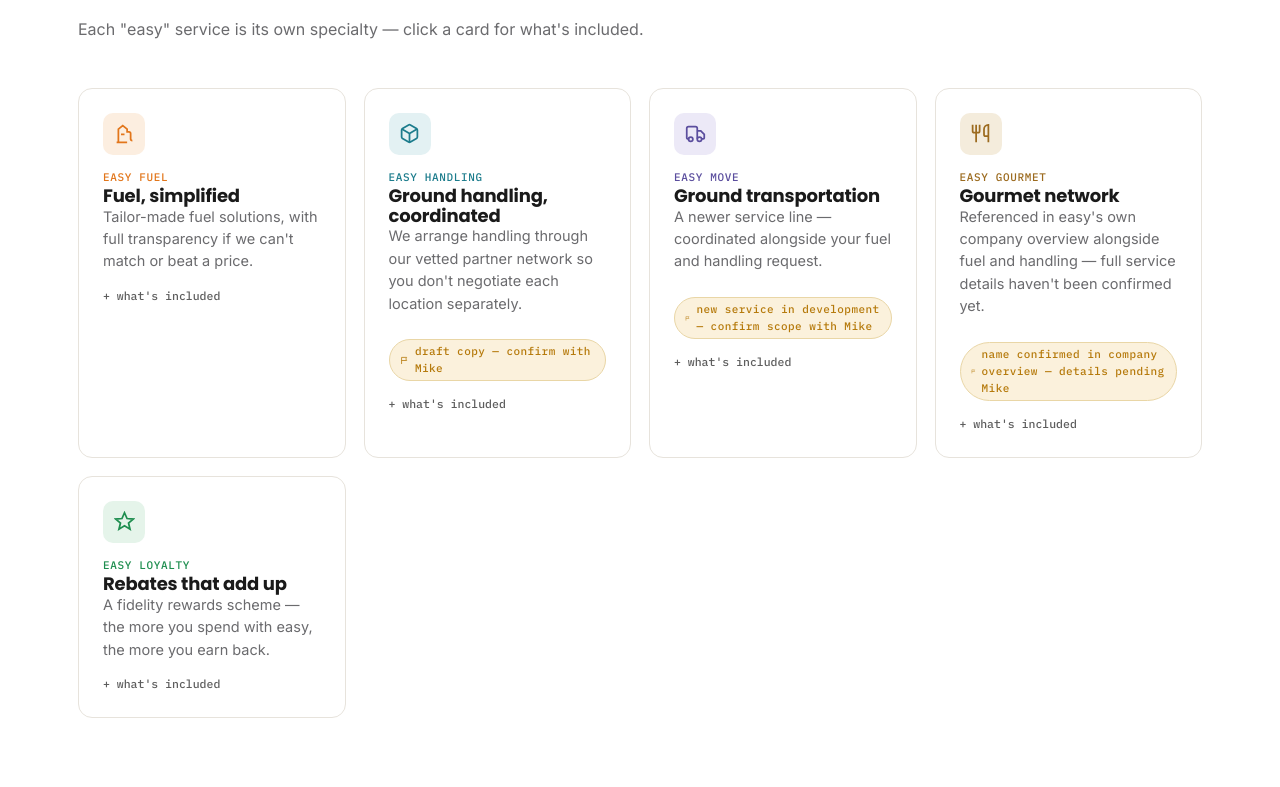
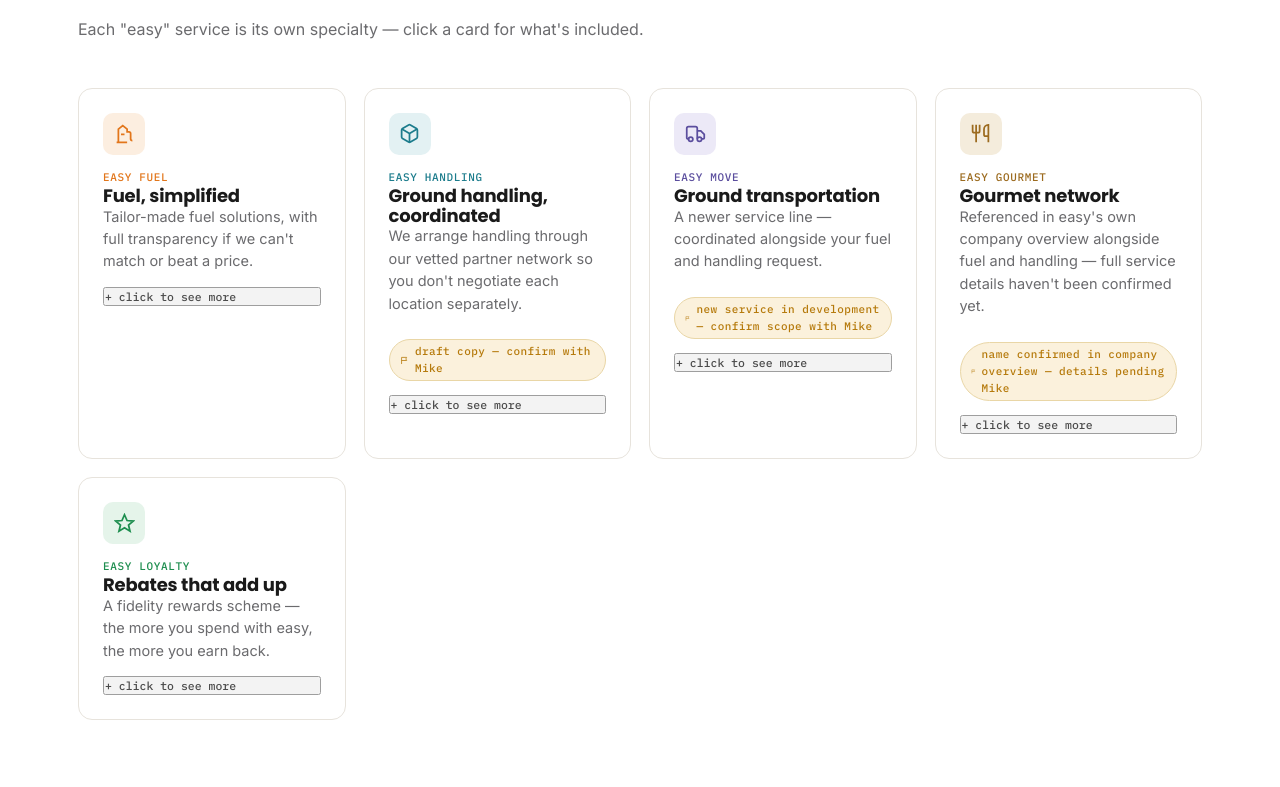
Before and after one commit to BrianL577/ProjectEasy, a Next.js app: page / in a window 1280 px wide. Shown: the part 1998-2785 px from the top of the page. Built offline with nearby package versions, Linux system fonts and the light colour scheme.

Commit message:
Update ServiceCard.tsx

```diff
--- a/components/ServiceCard.tsx
+++ b/components/ServiceCard.tsx
@@ -45,12 +45,6 @@ export default function ServiceCard({ service }: { service: Service }) {
     <div
       className={`svc-card ${open ? "open" : ""}`}
       data-tag={service.tag}
-      onClick={() => setOpen((v) => !v)}
-      role="button"
-      tabIndex={0}
-      onKeyDown={(e) => {
-        if (e.key === "Enter" || e.key === " ") setOpen((v) => !v);
-      }}
     >
       <div className="svc-icon">{ICONS[service.tag]}</div>
       <div>
@@ -61,7 +55,13 @@ export default function ServiceCard({ service }: { service: Service }) {
       {service.status === "draft" && (
         <FlagBadge>{service.flagNote ?? "draft copy — confirm with Mike"}</FlagBadge>
       )}
-      <div className="svc-toggle">{open ? "− hide details" : "+ what's included"}</div>
+      <button
+        className="svc-toggle"
+        onClick={() => setOpen((v) => !v)}
+        aria-expanded={open}
+      >
+        {open ? "− hide details" : "+ click to see more"}
+      </button>
       <div className="svc-body">
         <ul>
           {service.bullets.map((b) => (
```
